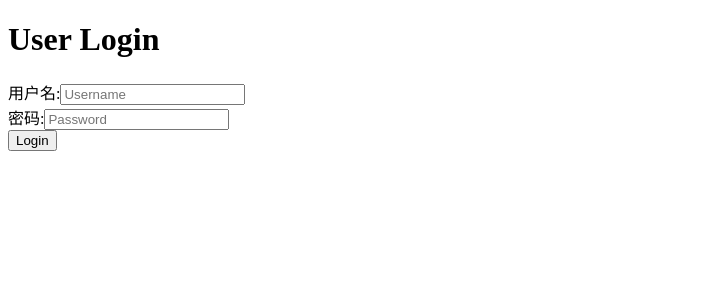
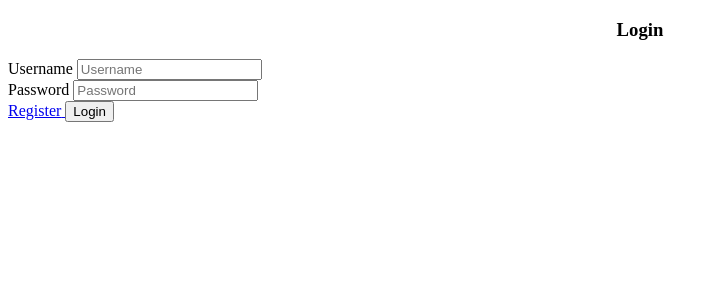
Before and after one commit to MrLLLiao/DjangoProject1, a Django app: page /login/ in a window 1280 px wide. Shown: the top 300 px of the page, without its empty margins (0-718 px from the left). Run offline with Django 5.2, Linux system fonts and the light colour scheme.

Commit message:
add login #2

```diff
--- a/login/urls.py
+++ b/login/urls.py
@@ -1,11 +1,11 @@
-from django.urls import path, include
+from django.urls import path, include, re_path
 from django.utils.functional import new_method_proxy
 
 from login import views
 
 urlpatterns = [
-    path('index/', views.index, name='index'),
-    path('login/', views.login, name='login'),
-    path('register/', views.register, name='register'),
-    path('logout', views.logout, name='logout'),
+    re_path('^index/$', views.index, name='index'),
+    re_path('^login/$', views.login, name='login'),
+    re_path('^register/$', views.register, name='register'),
+    re_path('^logout/$', views.logout, name='logout'),
 ]
--- a/login/views.py
+++ b/login/views.py
@@ -1,15 +1,40 @@
-from django.shortcuts import render
+from django.shortcuts import render, redirect
+
+from login.models import Siteuser
+
 
 # Create your views here.
 def index(request):
     pass
     return render(request, 'login/index.html')
-def login(request):
-    pass
-    return render(request, 'login/login.html')
+# def login(request):
+#     pass
+#     return render(request, 'login/login.html')
 def logout(request):
-    pass
+    if request.session.get('is_login'):
+        request.session.flush()
+    return redirect('/login/')
     # return render(request, 'login/logout.html')
 def register(request):
     pass
     return render(request, 'login/register.html')
+
+def login(request):
+    if request.method == 'POST':
+        username = request.POST.get(('username').strip())
+        password = request.POST.get(('password').strip())
+        print(username, password)
+        if username and password:
+            user = Siteuser.objects.filter(username=username, password=password)
+            if user:
+                request.session['is_login'] = True
+                request.session['user_id'] = user.first().id
+                request.session['username'] = user.first().username
+                return redirect('/index')
+            else:
+                message = "Wrong username or password."
+                return render(request, 'login/login.html', {'message': message})
+        else:
+            message = "Invalid username or password."
+            return render(request, 'login/login.html', {'message': message})
+    return render(request, 'login/login.html')
--- a/templates/login/login.html
+++ b/templates/login/login.html
@@ -5,11 +5,29 @@
     <title>User Login</title>
 </head>
 <body>
-    <h1>User Login</h1>
-    <form method="POST" action="">
-        用户名:<input type="text" name="username" placeholder="Username"><br/>
-        密码:<input type="password" name="password" placeholder="Password"><br/>
-        <input type="submit" value="Login">
-    </form>
+    <div class="col-sm">
+        <h3 style="text-align: center">Login</h3>
+        {% if message %}
+            <div class="alert alert-danger" role="alert">
+                <strong>Error!</strong> {{ message }}
+            </div>
+        {% endif %}
+
+        <form action="/login/" method="post">
+            {% csrf_token %}
+                <div class="form-group">
+                    <label>Username</label>
+                    <input type="text" name="username" placeholder="Username"><br/>
+                </div>
+            <div class="form-group">
+                <label>Password</label>
+                <input  type="password" name="password" placeholder="Password"><br/>
+            </div>
+            <a href="/register/" class="text-success">
+                <ins>Register</ins>
+            </a>
+            <button type="submit" class="btn btn-primary float-right">Login</button>
+        </form>
+    </div>
 </body>
 </html>
```
Also changed, not shown: templates/login/index.html (+10 -1 lines), templates/login/register.html (+32 -7 lines).
